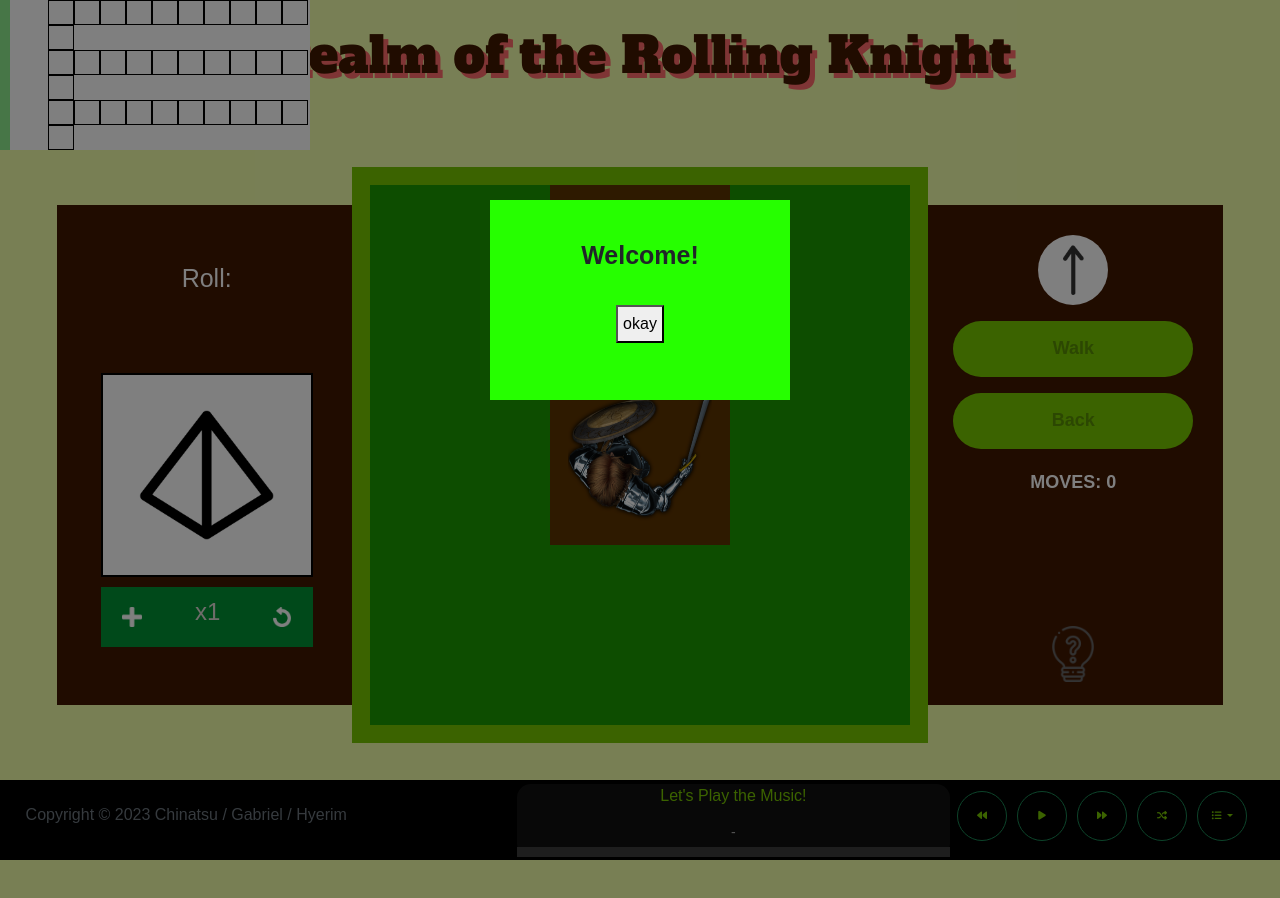
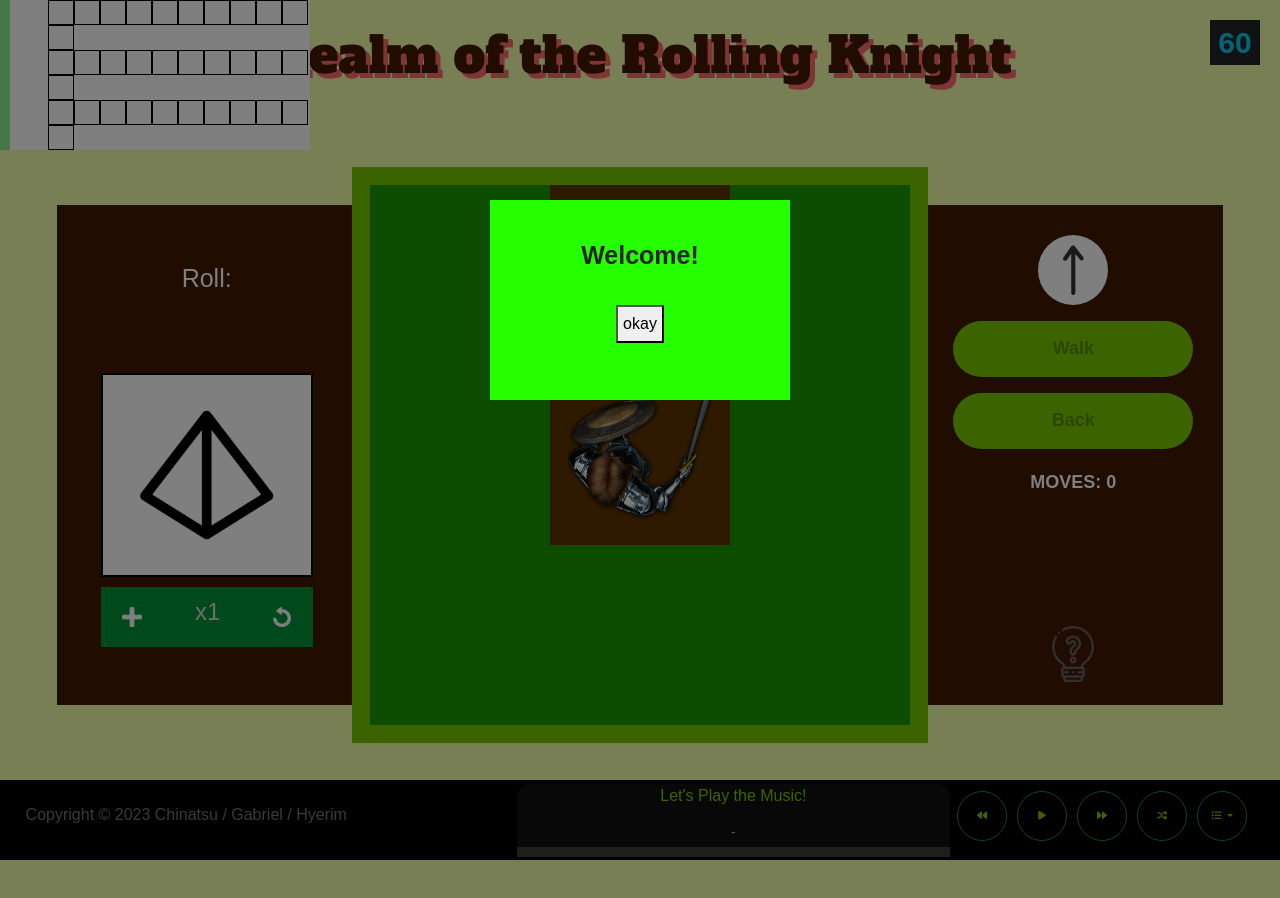
Before and after one commit to hyerim511/javascript-to-jquery, a plain HTML site: page index.html in a window 1280 px wide. Drawn offline with nearby package versions, Linux system fonts and the light colour scheme.

Commit message:
add timer to index

```diff
--- a/css/timer.css
+++ b/css/timer.css
@@ -20,3 +20,10 @@ body {
     width: 5rem;
     text-align: center;
 }
+
+/* Position */
+.timer-section {
+    position: fixed;
+    right: 20px;
+    top: 20px;
+}
--- a/index.html
+++ b/index.html
@@ -17,6 +17,7 @@
     <link rel="stylesheet" href="css/layout.css">
     <link rel="stylesheet" href="css/popup.css">
     <link rel="stylesheet" href="css/minimap.css">
+    <link rel="stylesheet" href="css/timer.css">
 </head>
 
 <body>
@@ -104,6 +105,11 @@
         </div>
     </section>
 
+    <section class="timer-section">
+        <!-- This uses Bootstrap -->
+        <p id="timer" class="text-info bg-dark">timer</p>
+    </section>
+
     <footer class="d-flex bg-black justify-content-between align-items-center">
         <section class="copyright text-secondary">
             <p>
@@ -149,6 +155,7 @@
     <script src="script.js" async defer></script>
     <script src="js/chinatsu.js"></script>
     <script src="js/music.js"></script>
+    <script src="js/timer.js"></script>
 </body>
 
 </html>
```
